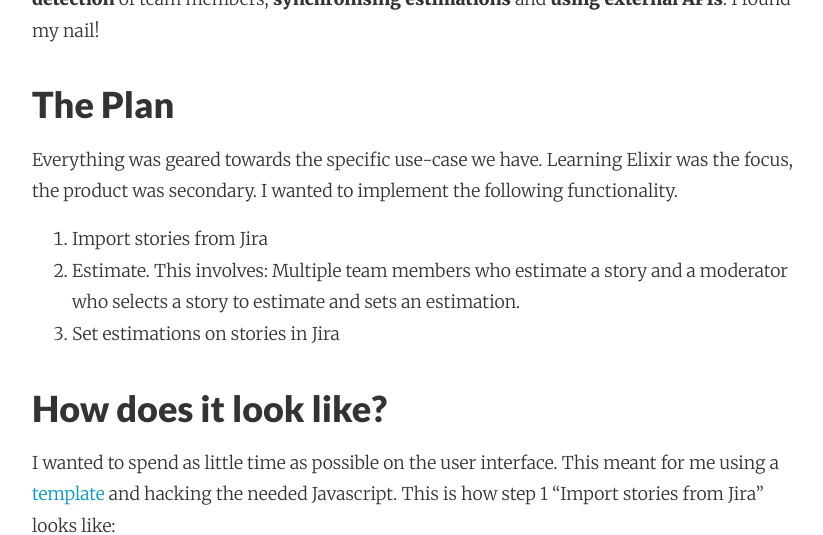
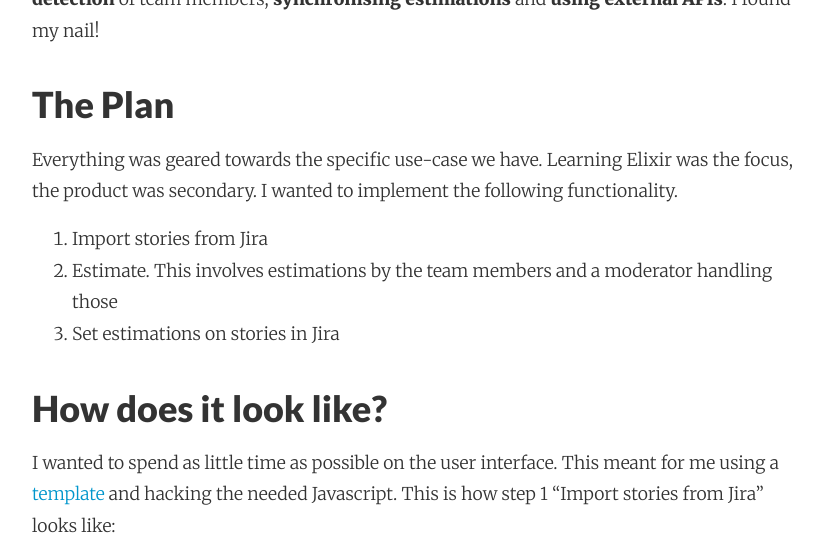
Before and after one commit to adri/adri.github.io, a Jekyll site: the page built from _posts/2017-07-05-learning-elixir-first-side-project.md, in a window 1280 px wide and 900 px high, scrolled down 1786 px, cut to the strip 0-535 px from the top of the window. Shown: the whole strip, without its empty margins (224-1047 px from the left). Built offline with Jekyll 4.4.1, drawn with Linux system fonts in a browser that asks for light colours; nearby versions of some CDN libraries; comment, search, counter and statistics services are not loaded.

Commit message:
Autocommit from wiki

```diff
--- a/_posts/2017-07-05-learning-elixir-first-side-project.md
+++ b/_posts/2017-07-05-learning-elixir-first-side-project.md
@@ -32,8 +32,7 @@ To me this sounded like a nice challenge for learning Elixir. The challange invo
 Everything was geared towards the specific use-case we have. Learning Elixir was the focus, the product was secondary. I wanted to implement the following functionality.
 
 1. Import stories from Jira
-2. Estimate. This involves:
-Multiple team members who estimate a story and a moderator who selects a story to estimate and sets an estimation.
+2. Estimate. This involves estimations by the team members and a moderator handling those
 3. Set estimations on stories in Jira
 
 ### How does it look like?
```
